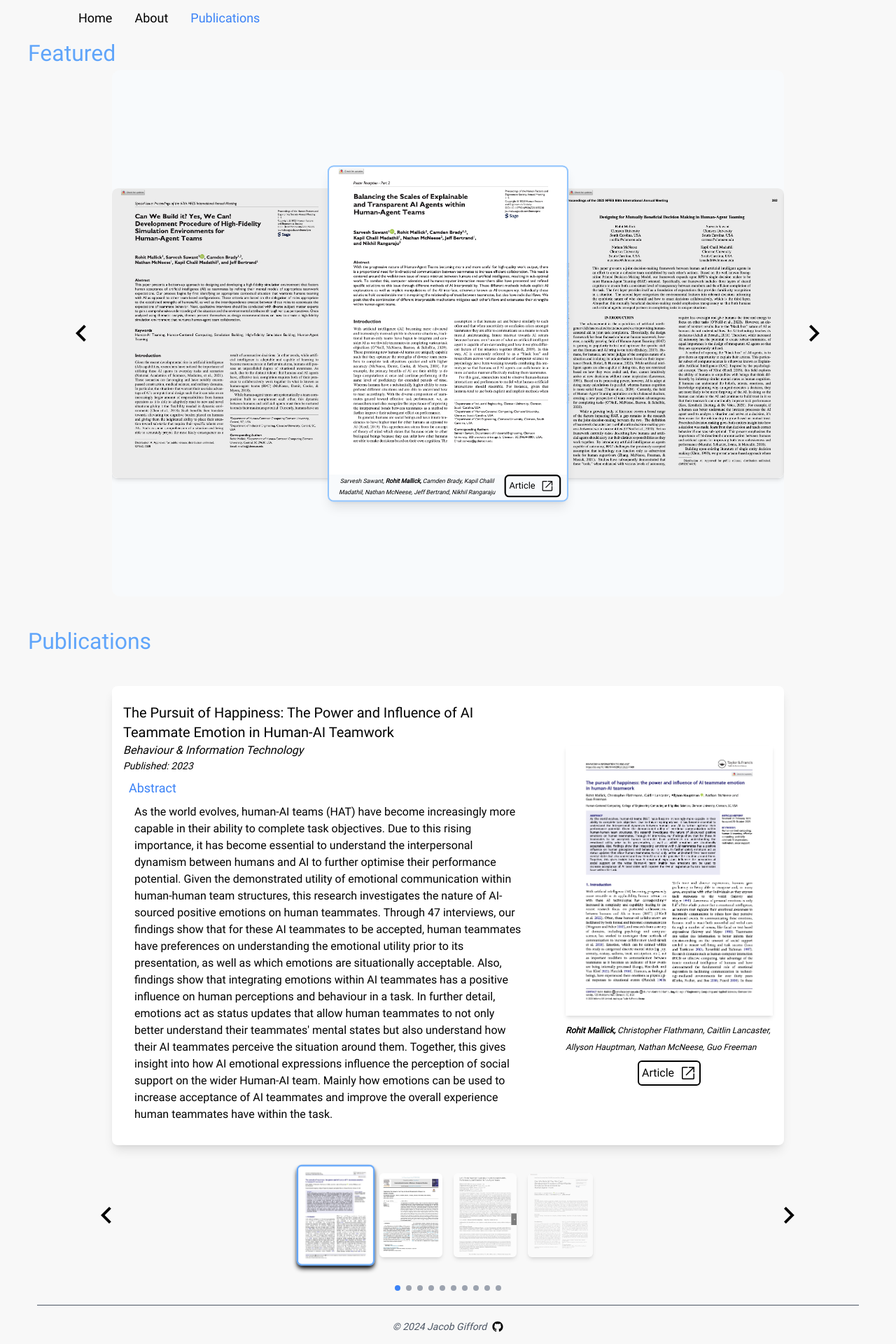
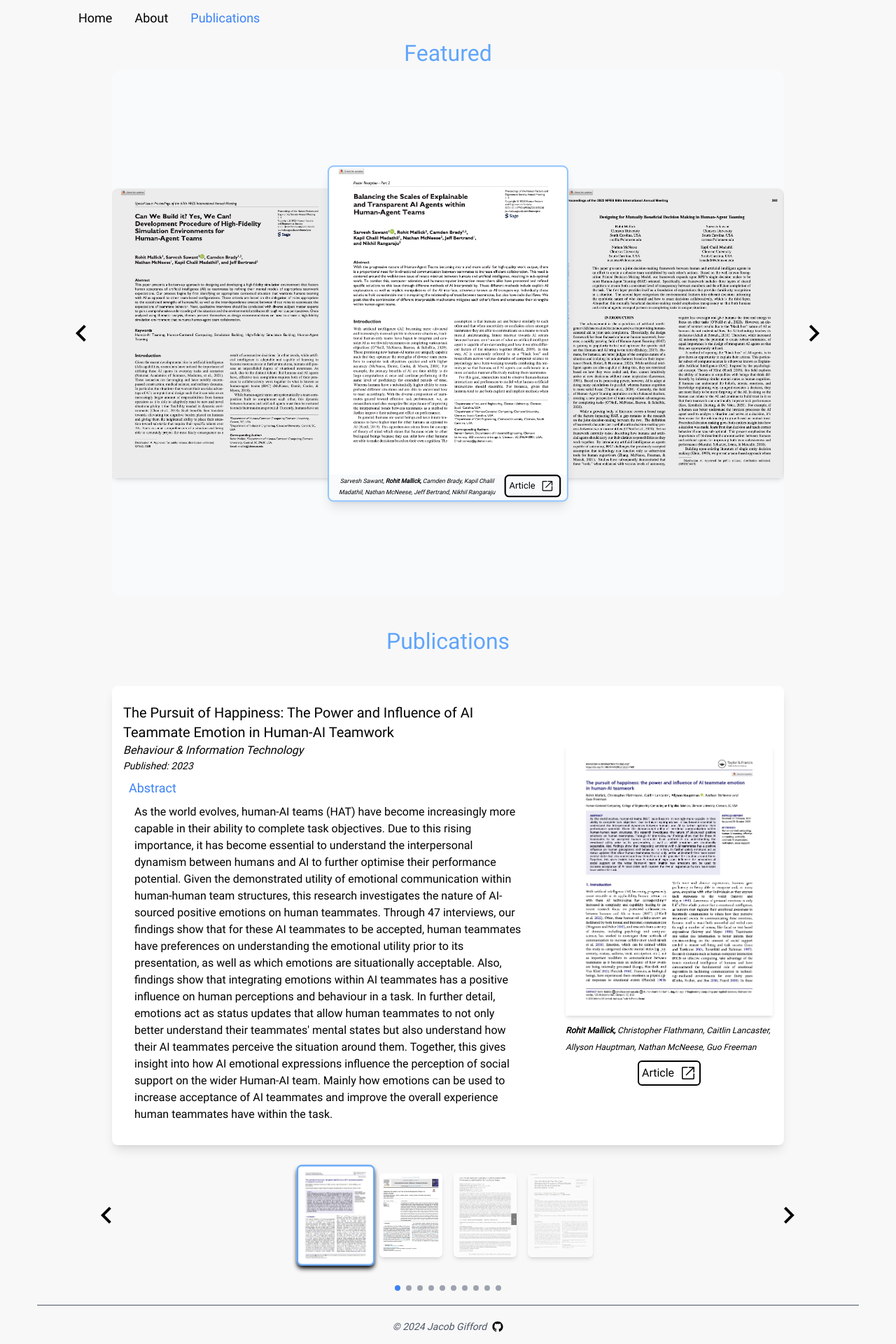
Before and after one commit to JaeGif/Rohit_Portfolio, a Next.js app: page /publications in a window 1280 px wide. Shown: the top 1920 px of the page at 70% size. Built offline with nearby package versions, Linux system fonts and the light colour scheme.

Commit message:
featured and publications are now responsive

```diff
--- a/src/components/header/Header.tsx
+++ b/src/components/header/Header.tsx
@@ -25,7 +25,7 @@ function Header() {
     <header className='relative w-full flex md:px-28 md:py-3 justify-between'>
       {isMobile ? (
         isOpen ? (
-          <div className='h-screen w-screen fixed top-0 left-0 z-50'>
+          <div className='h-screen w-screen fixed top-0 left-0 z-50 no-scrollbar'>
             <Navigation toggleMenu={toggleMenu} isOpen={isOpen} />
           </div>
         ) : (
--- a/src/components/slideshow/SlideshowWrapper.tsx
+++ b/src/components/slideshow/SlideshowWrapper.tsx
@@ -22,14 +22,14 @@ function SlideshowWrapper() {
       {featured && (
         <div
           className={
-            'flex flex-col md:items-start items-center gap-5 md:gap-0 md:h-screen'
+            'flex flex-col justify-center items-center gap-5 md:gap-0 md:h-screen'
           }
         >
-          <h1 className={'p-0 md:pl-10'}>Featured</h1>
+          <h1>Featured</h1>
           <Featured data={featured} />
         </div>
       )}
-      <div className='flex flex-col'>
+      <div className='flex flex-col justify-center items-center'>
         <h1 className='p-10'>Publications</h1>
         <Slideshow data={data} />
       </div>
```
